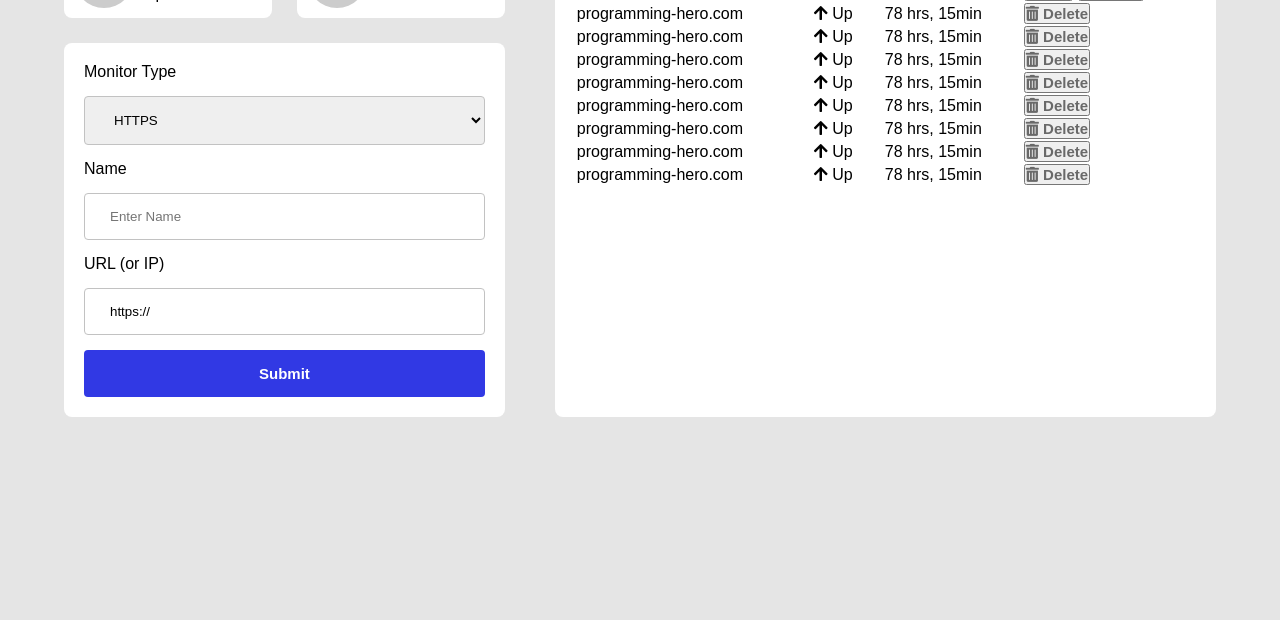
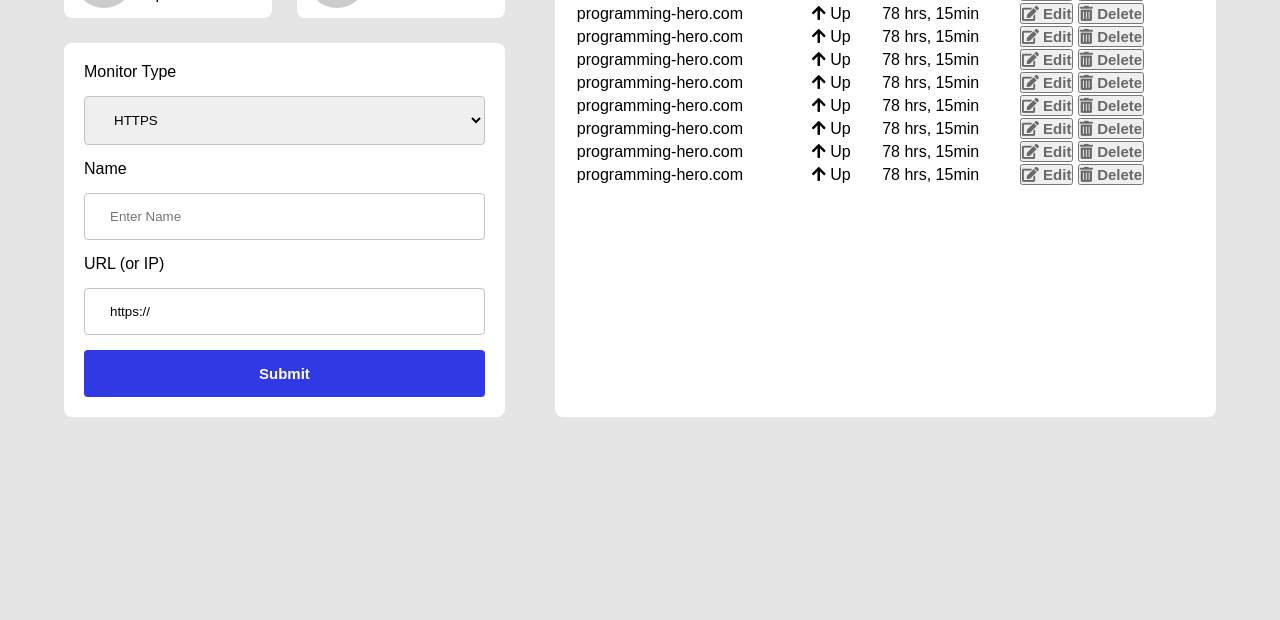
Before and after one commit to solaimanshadin/links-monitor-html, a plain HTML site: page monitoring.html in a window 1280 px wide. Shown: the part 180-800 px from the top of the page. Drawn offline with Linux system fonts and the light colour scheme.

Commit message:
[ADD] ... icon

```diff
--- a/monitoring.html
+++ b/monitoring.html
@@ -80,7 +80,7 @@
                         <td><i class="fas fa-arrow-up text-success"></i> <span>Up</span></td>
                         <td>78 hrs, 15min</td>
                         <td>
-                            <button class="btn text-danger p-0"><i class="fas fa-trash-alt"></i>
+                            <button class="btn text-danger p-0"><i class="fas fa-edit"></i>
                                 <span>Edit</span></button>
                             <button class="btn text-danger p-0"><i class="fas fa-trash-alt"></i>
                                 <span>Delete</span></button>
@@ -91,6 +91,8 @@
                         <td><i class="fas fa-arrow-up text-success"></i> <span>Up</span></td>
                         <td>78 hrs, 15min</td>
                         <td>
+                            <button class="btn text-danger p-0"><i class="fas fa-edit"></i>
+                                <span>Edit</span></button>
                             <button class="btn text-danger p-0"><i class="fas fa-trash-alt"></i>
                                 <span>Delete</span></button>
                         </td>
@@ -100,6 +102,8 @@
                         <td><i class="fas fa-arrow-up text-success"></i> <span>Up</span></td>
                         <td>78 hrs, 15min</td>
                         <td>
+                            <button class="btn text-danger p-0"><i class="fas fa-edit"></i>
+                                <span>Edit</span></button>
                             <button class="btn text-danger p-0"><i class="fas fa-trash-alt"></i>
                                 <span>Delete</span></button>
                         </td>
@@ -109,6 +113,8 @@
                         <td><i class="fas fa-arrow-up text-success"></i> <span>Up</span></td>
                         <td>78 hrs, 15min</td>
                         <td>
+                            <button class="btn text-danger p-0"><i class="fas fa-edit"></i>
+                                <span>Edit</span></button>
                             <button class="btn text-danger p-0"><i class="fas fa-trash-alt"></i>
                                 <span>Delete</span></button>
                         </td>
@@ -118,6 +124,8 @@
                         <td><i class="fas fa-arrow-up text-success"></i> <span>Up</span></td>
                         <td>78 hrs, 15min</td>
                         <td>
+                            <button class="btn text-danger p-0"><i class="fas fa-edit"></i>
+                                <span>Edit</span></button>
                             <button class="btn text-danger p-0"><i class="fas fa-trash-alt"></i>
                                 <span>Delete</span></button>
                         </td>
@@ -127,14 +135,8 @@
                         <td><i class="fas fa-arrow-up text-success"></i> <span>Up</span></td>
                         <td>78 hrs, 15min</td>
                         <td>
-                            <button class="btn text-danger p-0"><i class="fas fa-trash-alt"></i>
-                                <span>Delete</span></button>
-                        </td>
-                    </tr> <tr>
-                        <td>programming-hero.com</td>
-                        <td><i class="fas fa-arrow-up text-success"></i> <span>Up</span></td>
-                        <td>78 hrs, 15min</td>
-                        <td>
+                            <button class="btn text-danger p-0"><i class="fas fa-edit"></i>
+                                <span>Edit</span></button>
                             <button class="btn text-danger p-0"><i class="fas fa-trash-alt"></i>
                                 <span>Delete</span></button>
                         </td>
@@ -144,6 +146,8 @@
                         <td><i class="fas fa-arrow-up text-success"></i> <span>Up</span></td>
                         <td>78 hrs, 15min</td>
                         <td>
+                            <button class="btn text-danger p-0"><i class="fas fa-edit"></i>
+                                <span>Edit</span></button>
                             <button class="btn text-danger p-0"><i class="fas fa-trash-alt"></i>
                                 <span>Delete</span></button>
                         </td>
@@ -153,6 +157,19 @@
                         <td><i class="fas fa-arrow-up text-success"></i> <span>Up</span></td>
                         <td>78 hrs, 15min</td>
                         <td>
+                            <button class="btn text-danger p-0"><i class="fas fa-edit"></i>
+                                <span>Edit</span></button>
+                            <button class="btn text-danger p-0"><i class="fas fa-trash-alt"></i>
+                                <span>Delete</span></button>
+                        </td>
+                    </tr>
+                    <tr>
+                        <td>programming-hero.com</td>
+                        <td><i class="fas fa-arrow-up text-success"></i> <span>Up</span></td>
+                        <td>78 hrs, 15min</td>
+                        <td>
+                            <button class="btn text-danger p-0"><i class="fas fa-edit"></i>
+                                <span>Edit</span></button>
                             <button class="btn text-danger p-0"><i class="fas fa-trash-alt"></i>
                                 <span>Delete</span></button>
                         </td>
```
